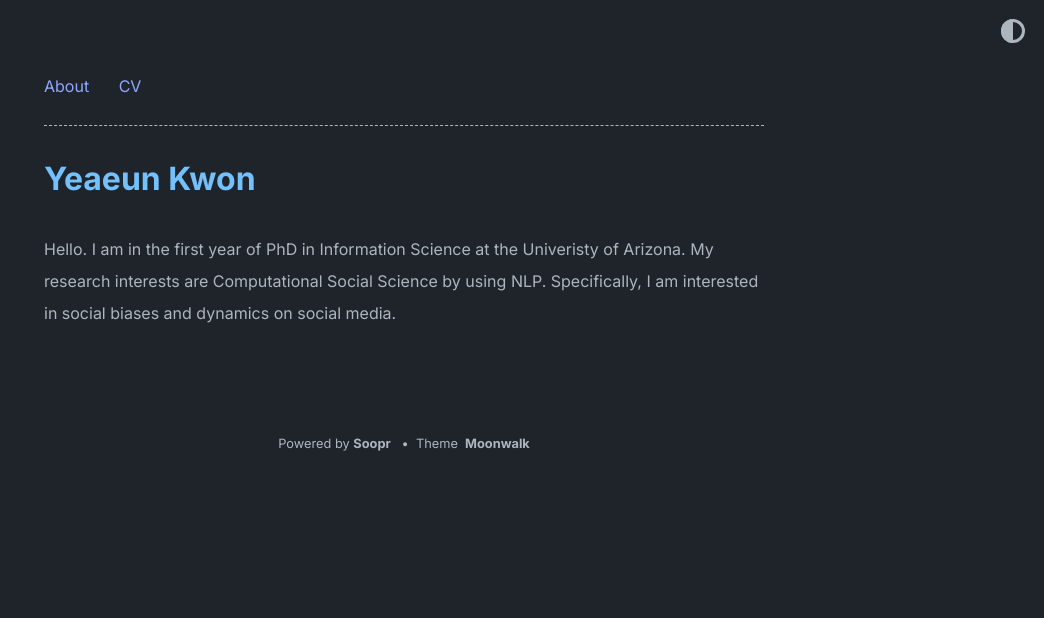
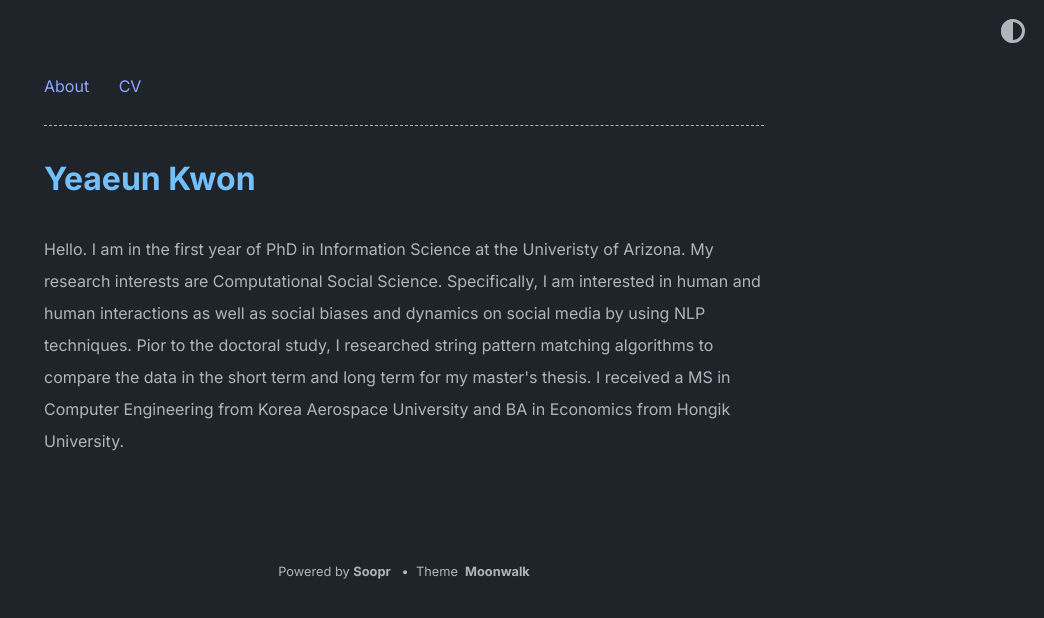
Before and after one commit to yeaeunkwon/yeaeunkwon.github.io, a Jekyll site: the page built from index.md, in a window 1280 px wide. Shown: the top 618 px of the page, without its empty margins (236-1280 px from the left). Built offline with Jekyll 4.4.1, drawn with Linux system fonts in a browser that asks for light colours.

Commit message:
Update _config.yml

```diff
--- a/_config.yml
+++ b/_config.yml
@@ -3,8 +3,9 @@ author: Yeaeun Kwon
 url: https://yeaeunkwon.github.io/ # root address of the site
 description: |
     Hello. I am in the first year of PhD in Information Science at the Univeristy of Arizona.
-    My research interests are Computational Social Science by using NLP. Specifically, I am interested in social biases and dynamics on social media.
-
+    My research interests are Computational Social Science. Specifically, I am interested in human and human interactions as well as social biases and dynamics on social media by using NLP techniques.
+    Pior to the doctoral study, I researched string pattern matching algorithms to compare the data in the short term and long term for my master's thesis.
+    I received a MS in Computer Engineering from Korea Aerospace University and BA in Economics from Hongik University.
 
 
 permalink: /:slug
```
